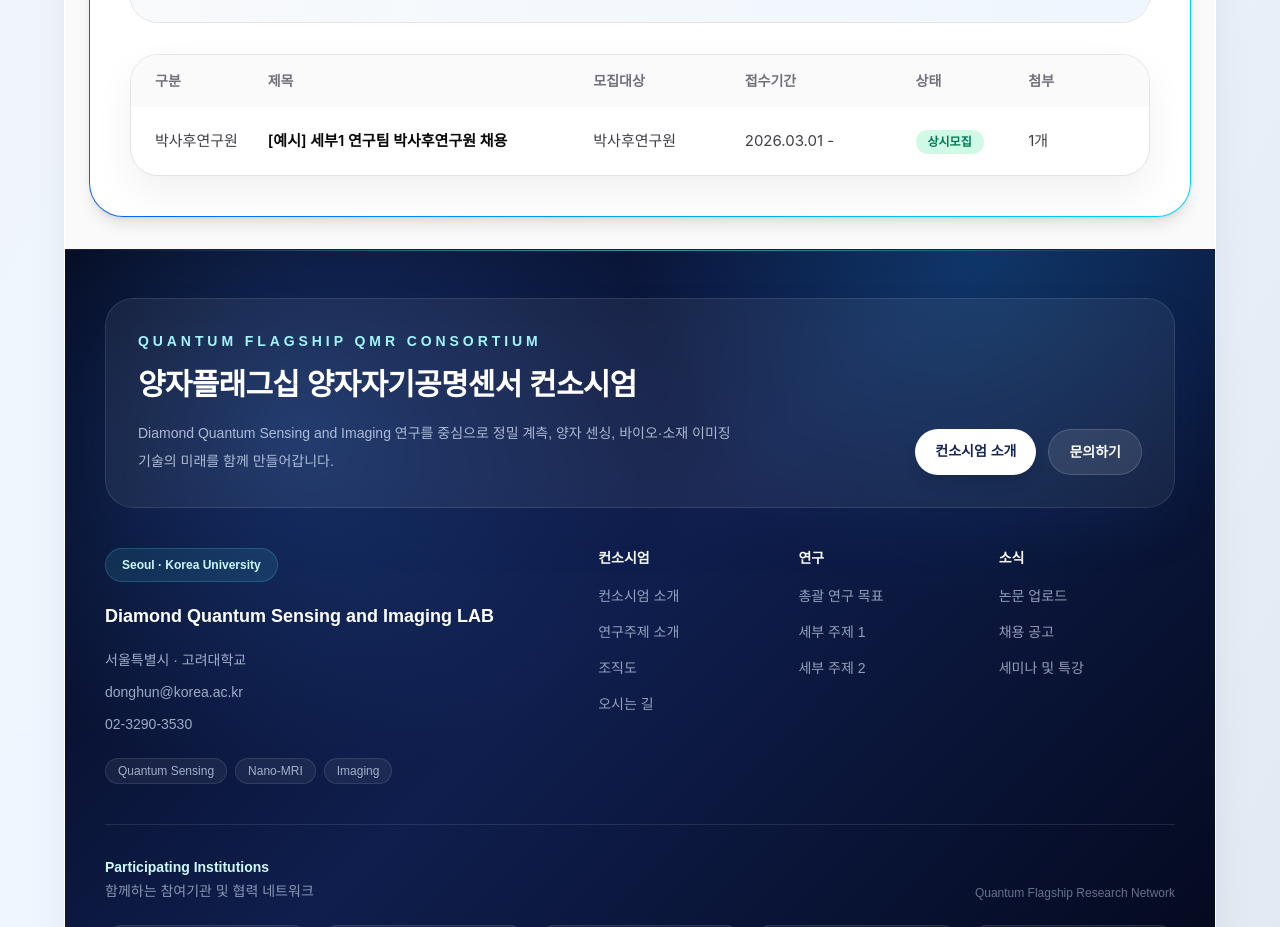
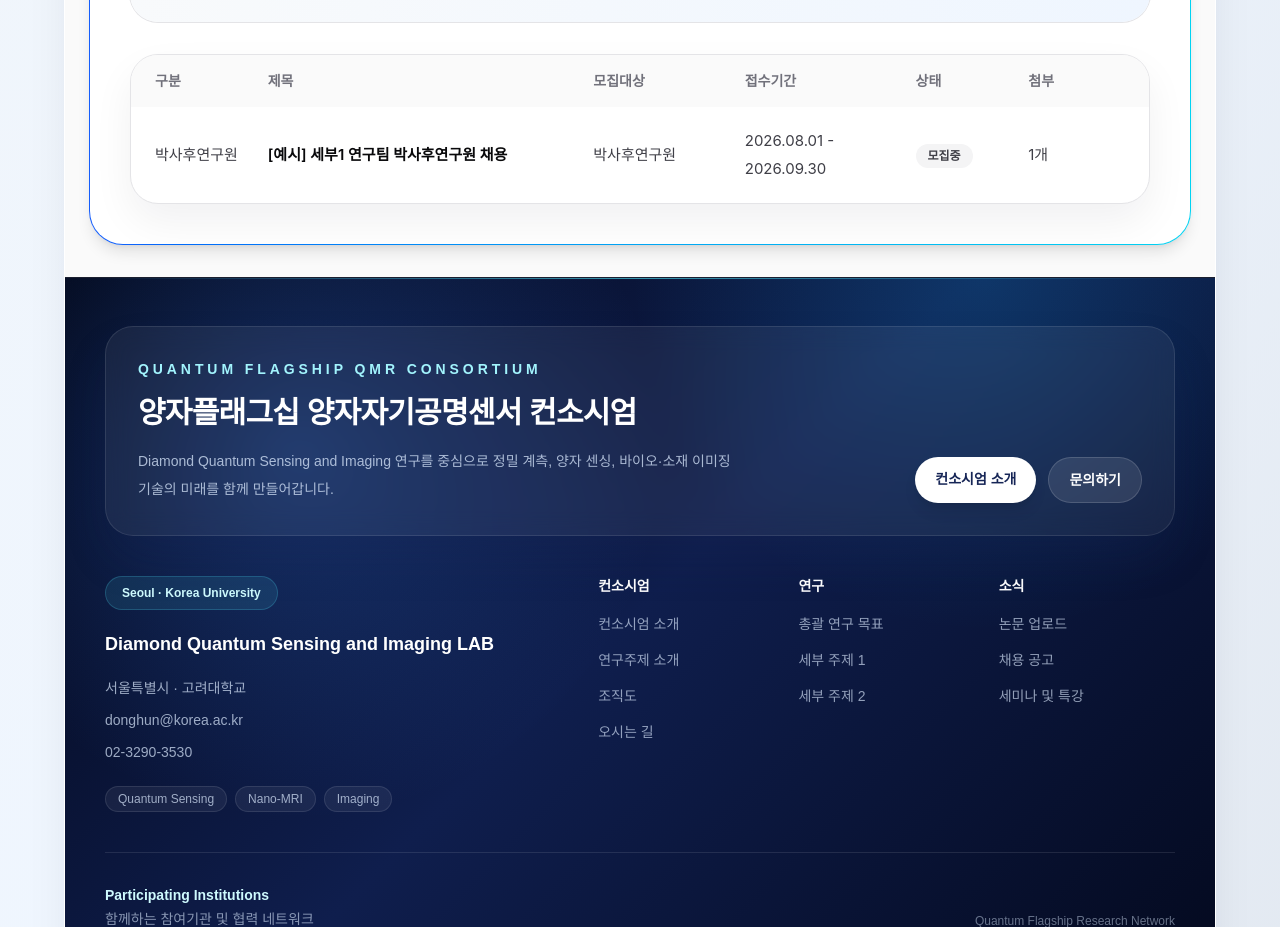
Before and after one commit to sunk0419/my-site, a Next.js app: page /news/hiring in a window 1280 px wide. Shown: the part 1060-1987 px from the top of the page. Built offline with nearby package versions, Linux system fonts and the light colour scheme.

Commit message:
domaintest

```diff
--- a/app/news/hiring/page.tsx
+++ b/app/news/hiring/page.tsx
@@ -43,8 +43,8 @@ const RECRUIT_POSTS: RecruitPost[] = [
     category: "박사후연구원",
     title: "[예시] 세부1 연구팀 박사후연구원 채용",
     target: "박사후연구원",
-    period: "2026.03.01 - ",
-    status: "상시모집",
+    period: "2026.08.01 - 2026.09.30",
+    status: "모집중",
     summary:
       "세부1 연구팀에서 박사후연구원을 모집합니다. 연구 주제, 지원 자격, 제출 서류는 상세 페이지에서 확인하실 수 있습니다.",
     detail: [
```
